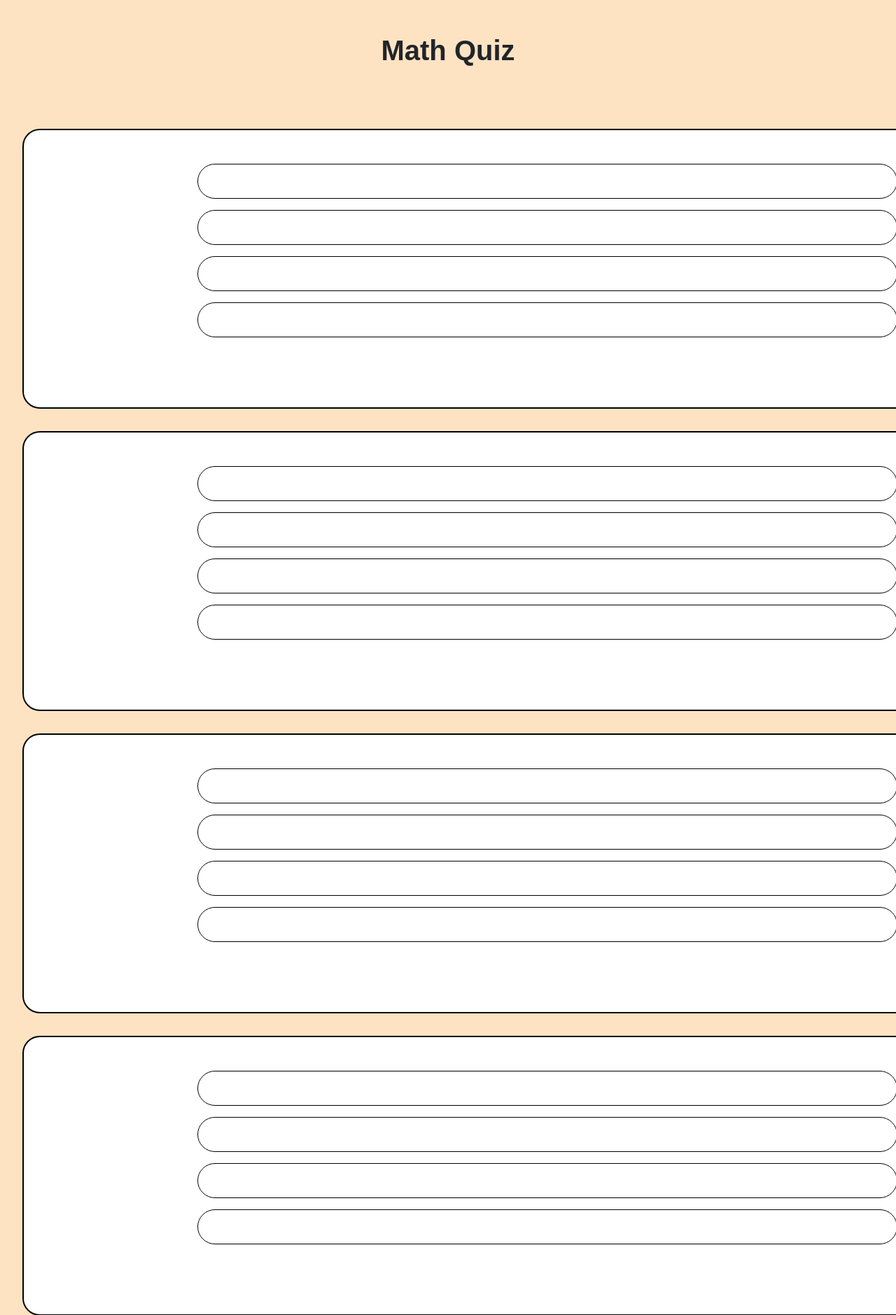
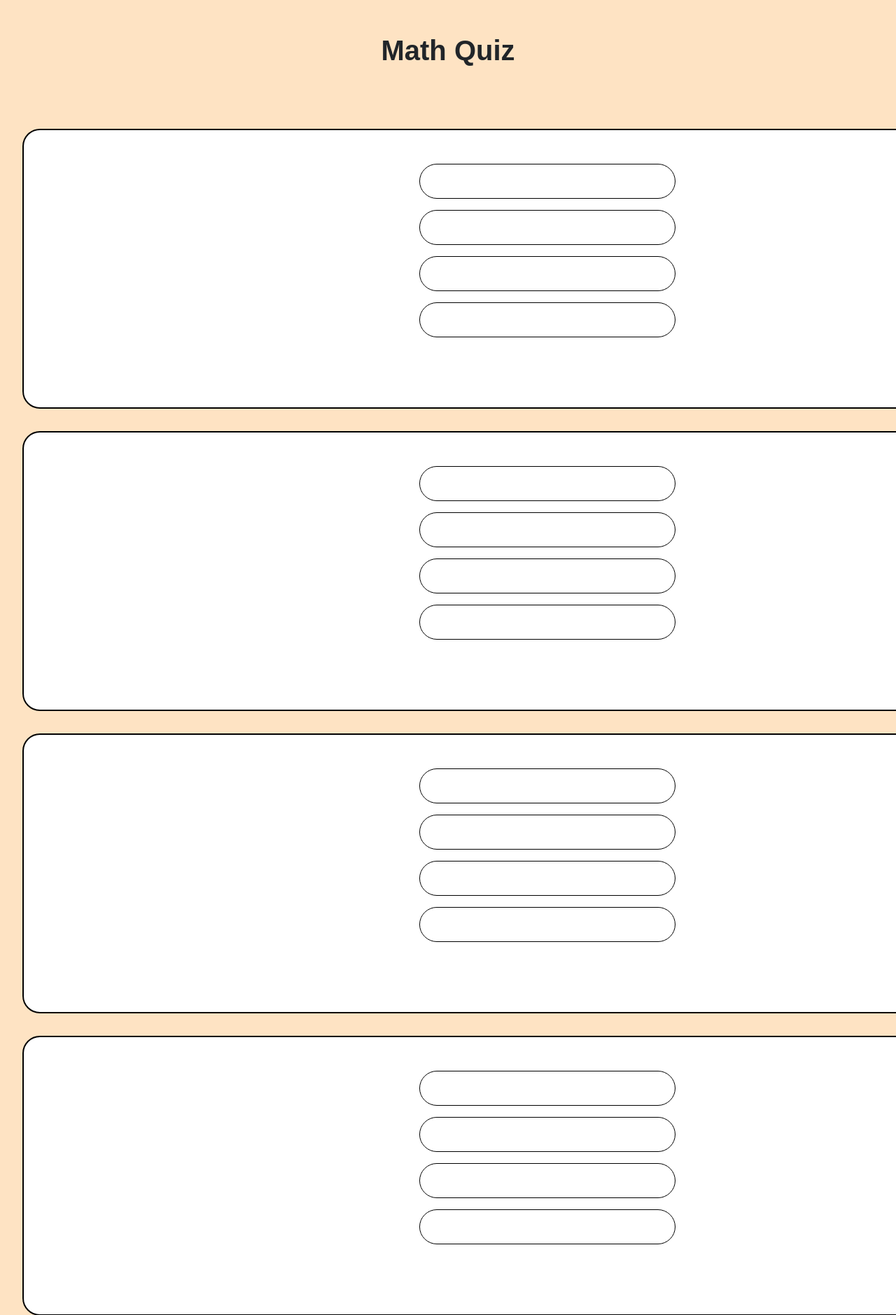
Before and after one commit to Firestorm0986/PBLproject, a Flask app: page /projects/portfolio/ in a window 1280 px wide. Shown: the part 66-1945 px from the top of the page at 70% size. Run offline with Flask 2, Linux system fonts and the light colour scheme.

Commit message:
size change

```diff
--- a/bp_projects/templates/bp_projects/portfolio.html
+++ b/bp_projects/templates/bp_projects/portfolio.html
@@ -35,7 +35,7 @@
         }
         .question-card{
             height:50px;
-            width:1000px;
+            width: 25%;
             border:1px solid black;
             background-color: #fff;
             margin:1rem;
```
